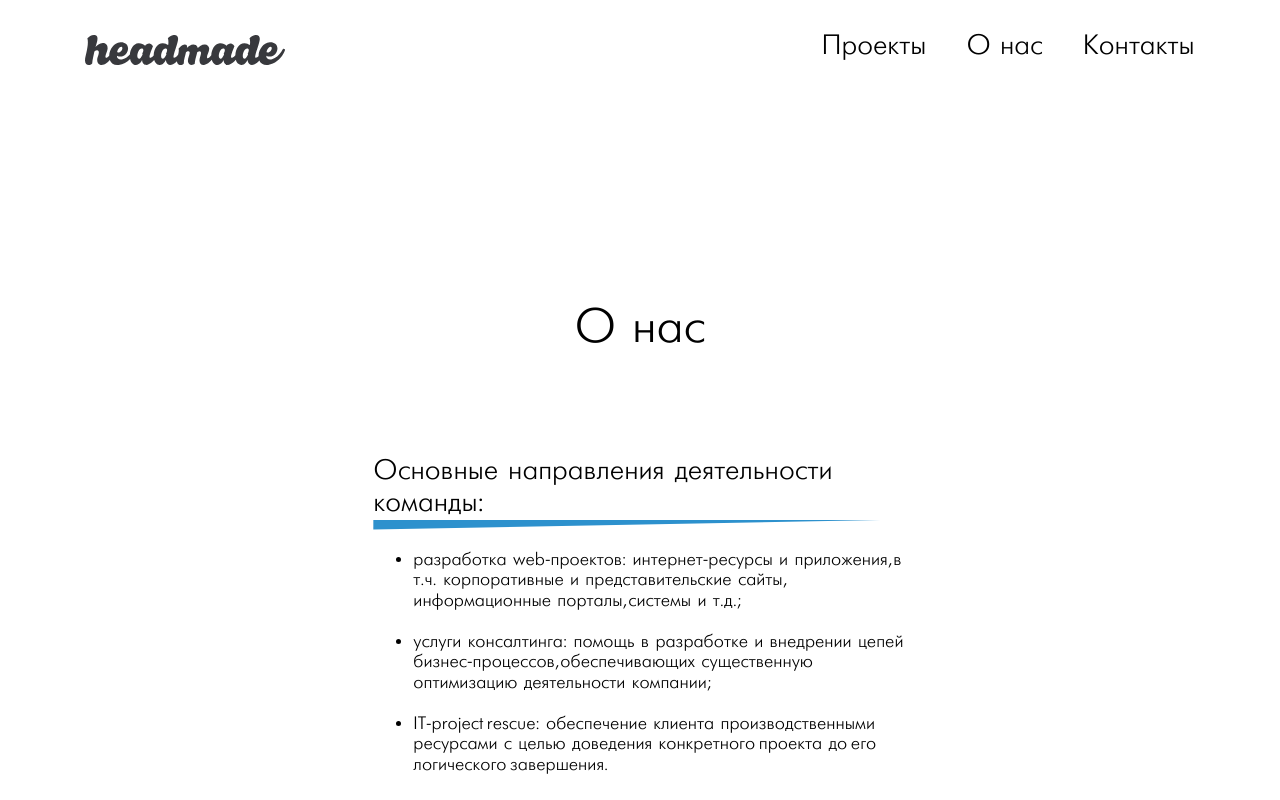
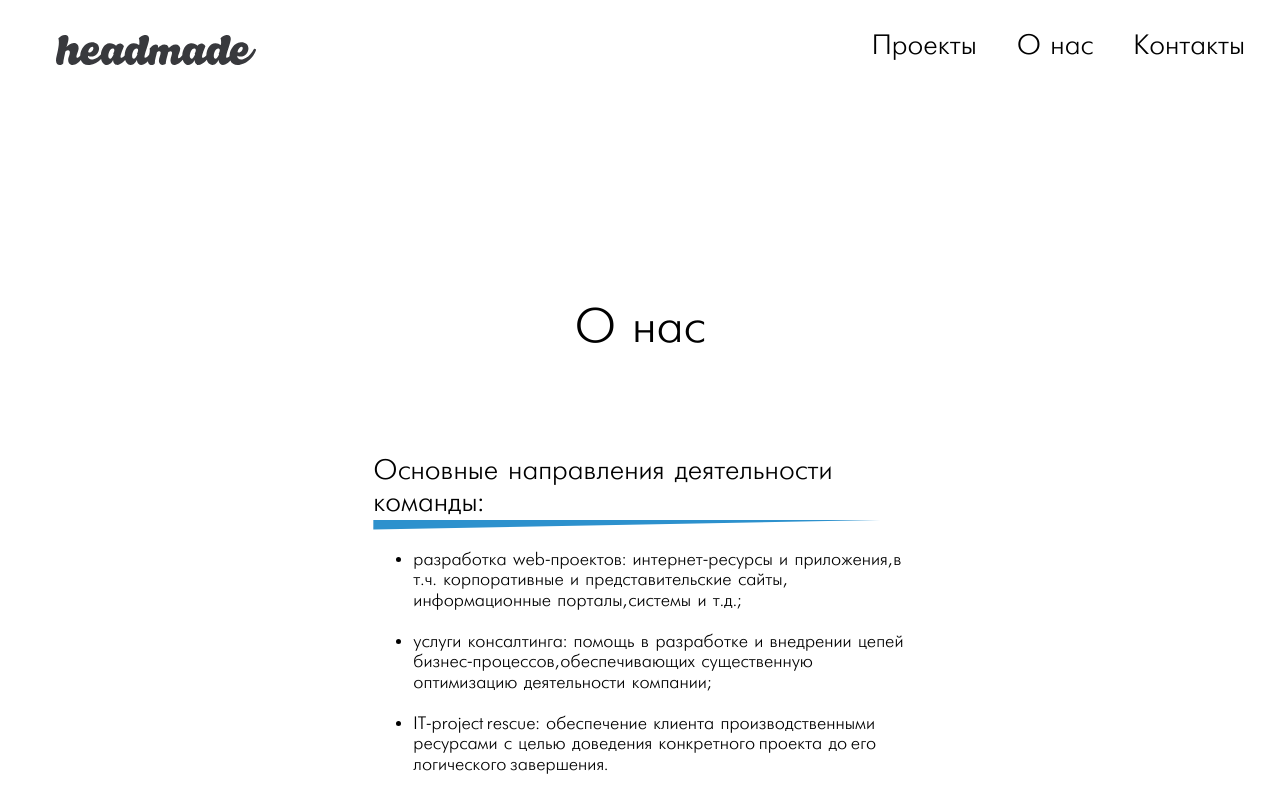
Before and after one commit to headmade/new.headmade.github.io, a Next.js app: page /about in a window 1280 px wide. Shown: the top 800 px of the page. Built offline with nearby package versions, Linux system fonts and the light colour scheme.

Commit message:
Fix: header

```diff
--- a/src/components/Header/Header.module.scss
+++ b/src/components/Header/Header.module.scss
@@ -3,6 +3,7 @@
   width: 200px;
   height: 30px;
   z-index: 4;
+  margin-left: 21px;
 }
 .header {
   display: flex;
@@ -15,6 +16,7 @@
   position: sticky;
   top: 0;
   width: 100%;
+
 }
 .subheaders {
   margin-top: 100px;
@@ -51,3 +53,7 @@
     z-index: 10;
   }
 }
+
+.component_wrapper {
+  background-color: #fff;
+}
--- a/src/components/Header/Header.tsx
+++ b/src/components/Header/Header.tsx
@@ -40,11 +40,11 @@ const Header = () => {
     <>
       <div className={styles.component_wrapper}>
         <Row justify={"center"}>
-          <Col flex={"1210px"}>
+          <Col span={24}>
             <div
               style={{
                 zIndex: "3",
-                backgroundColor: "white",
+                background: "#fff",
                 position: "absolute",
                 height: "100px",
                 width: "100%",
@@ -52,7 +52,7 @@ const Header = () => {
             />
 
             <Row justify={"center"}>
-              <Col flex={"1210px"} xs={22}>
+              <Col flex={"1210px"} style={{background: '#fff'}} xs={24}>
                 <div className={styles.header} style={{ zIndex: "99" }}>
                   <Link href={"/"}>
                     <div className={styles.image_wrapper}>
--- a/src/pages/_document.tsx
+++ b/src/pages/_document.tsx
@@ -3,12 +3,16 @@ import { Html, Head, Main, NextScript } from 'next/document'
 export default function Document() {
   return (
     <Html lang="en">
-      <Head />
+      <Head>
+        <title>ООО Хэдмейд, headmade.pro: Headmade LLC</title>
+        <meta name="description" content='Headmade - ОБЩЕСТВО С ОГРАНИЧЕННОЙ ОТВЕТСТВЕННОСТЬЮ "ХЭДМЕЙД" (ООО ХЭДМЕЙД ), Казань, Республика Татарстан, ИНН 1657119572, ОГРН 1121690046411.' />
+        <meta name="viewport" content="width=device-width, initial-scale=1" />
+        <link rel="icon" href="/favicon.svg" />
+      </Head>
       <body>
         <Main />
         <NextScript />
         <div id="globalLoader">
-  <img src="https://upload.wikimedia.org/wikipedia/commons/b/b1/Loading_icon.gif" alt="" />
 </div>
       </body>
 
```
